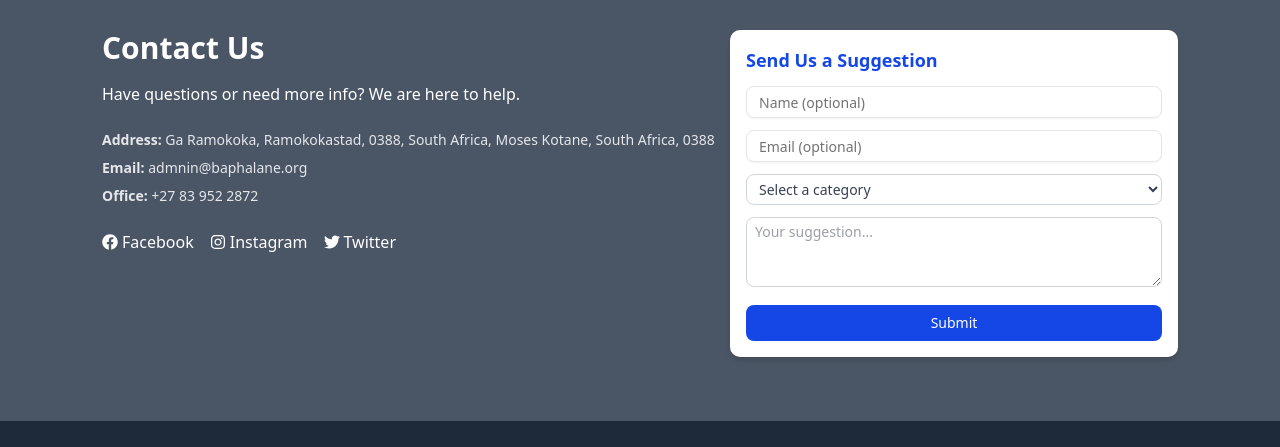
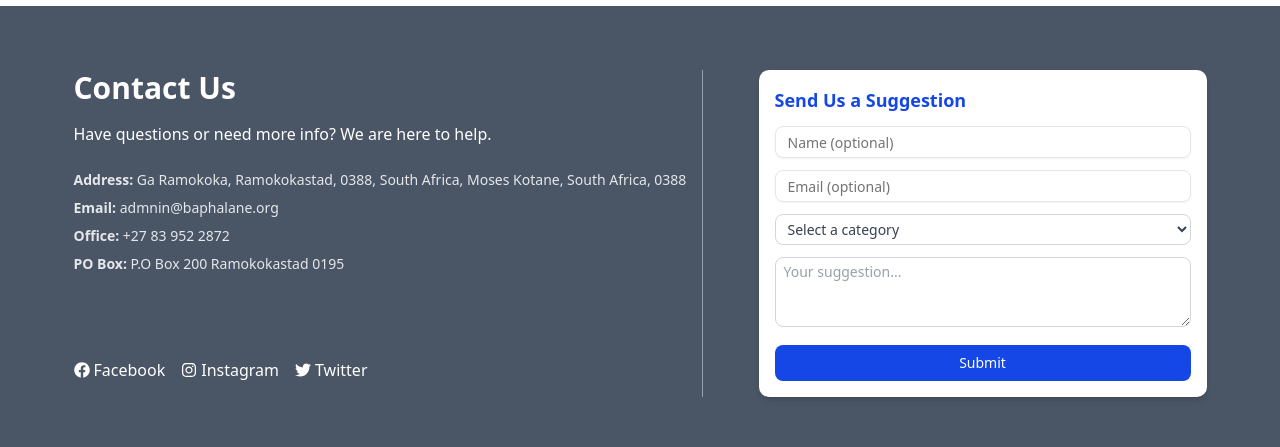
Before and after one commit to RXA8/Baphalane, a Next.js app in the folder baphalane/: page / in a window 1280 px wide. Shown: the part 2090-2537 px from the top of the page. Built offline with nearby package versions, Linux system fonts and the light colour scheme; no server answers.

Commit message:
Added a vertical divider and took social media links down and changed the background

```diff
--- a/baphalane/src/app/page.tsx
+++ b/baphalane/src/app/page.tsx
@@ -73,7 +73,7 @@ export default function HomePage() {
   return (
     <div className="min-h-screen flex flex-col bg-gray-100">
       <div
-        className="relative bg-cover bg-center md:bg-[url('https://tqnkaadrdfkhxxbaympr.supabase.co/storage/v1/object/public/background-images//back.jpg')] bg-[url('https://tqnkaadrdfkhxxbaympr.supabase.co/storage/v1/object/public/background-images//pexels-freestockpro-321542.jpg')]"
+        className="relative bg-cover bg-center md:bg-[url('https://tqnkaadrdfkhxxbaympr.supabase.co/storage/v1/object/public/background-images//22c8819b-4687-4371-a335-5106efad4480.png')] bg-[url('https://tqnkaadrdfkhxxbaympr.supabase.co/storage/v1/object/public/background-images//pexels-freestockpro-321542.jpg')]"
       >
 
         <div className="">
@@ -104,7 +104,7 @@ export default function HomePage() {
           </header>
 
           {/* Hero Section */}
-          <section className="h-[55vh] flex items-center justify-start  px-2">
+          <section className="h-[60vh] flex items-center justify-start  px-2">
             {/* The text below should only take up 50% of the width */}
             <div className=" rounded-xl p-8 lg:w-1/2 md:w-1/2 w-full ">
               <h2 className="text-4xl md:text-5xl font-bold mb-4 text-left font md:text-black text-white ">Welcome to the Baphalane Community Website</h2>
@@ -257,10 +257,13 @@ export default function HomePage() {
               <p><strong>Address:</strong> Ga Ramokoka, Ramokokastad, 0388, South Africa, Moses Kotane, South Africa, 0388</p>
               <p><strong>Email:</strong> admnin@baphalane.org</p>
               <p><strong>Office:</strong> +27 83 952 2872</p>
+              <p><strong>PO Box:</strong> P.O Box 200 Ramokokastad 0195</p>
+
             </div>
 
             {/* Social Media */}
-            <div className="mb-6 flex gap-4 justify-center md:justify-start">
+            <div className="mt-auto pt-15">
+              <div className="flex gap-4 justify-center md:justify-start">
                 <a href="https://www.facebook.com/p/Bua-Motlase-100077121870361/" className="flex items-center gap-1 hover:underline">
                   <FaFacebook className="text-white" /> Facebook
                 </a>
@@ -271,7 +274,13 @@ export default function HomePage() {
                   <FaTwitter className="text-white" /> Twitter
                 </a>
               </div>
+            </div>
 
+          </div>
+
+        {/* Vertical Divider */}
+        <div className="hidden md:flex self-stretch">
+          <div className="w-px bg-gray-400 mr-13 ml-0" />
         </div>
 
 
```
Lines whose indentation alone changed are shown as unchanged.
